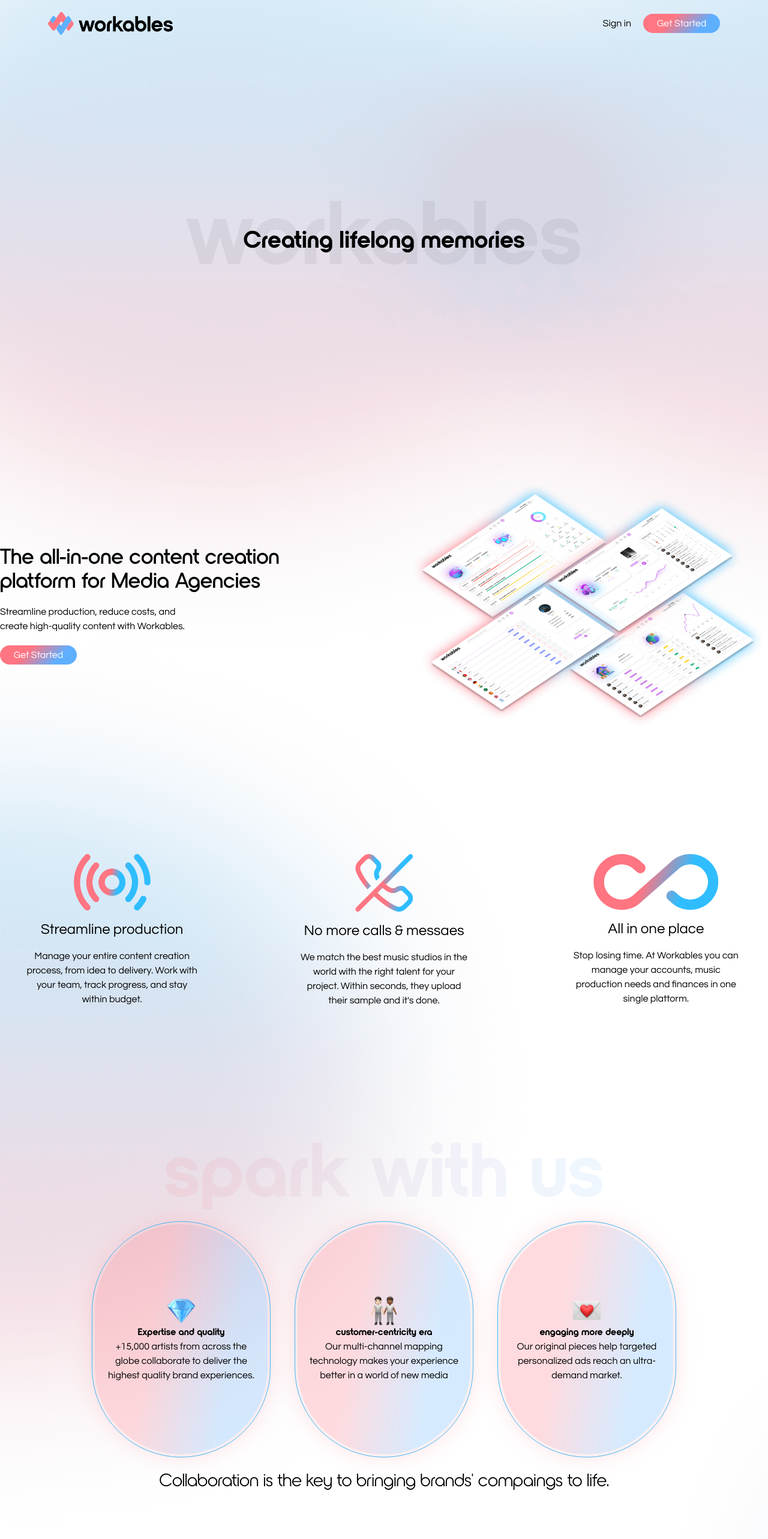
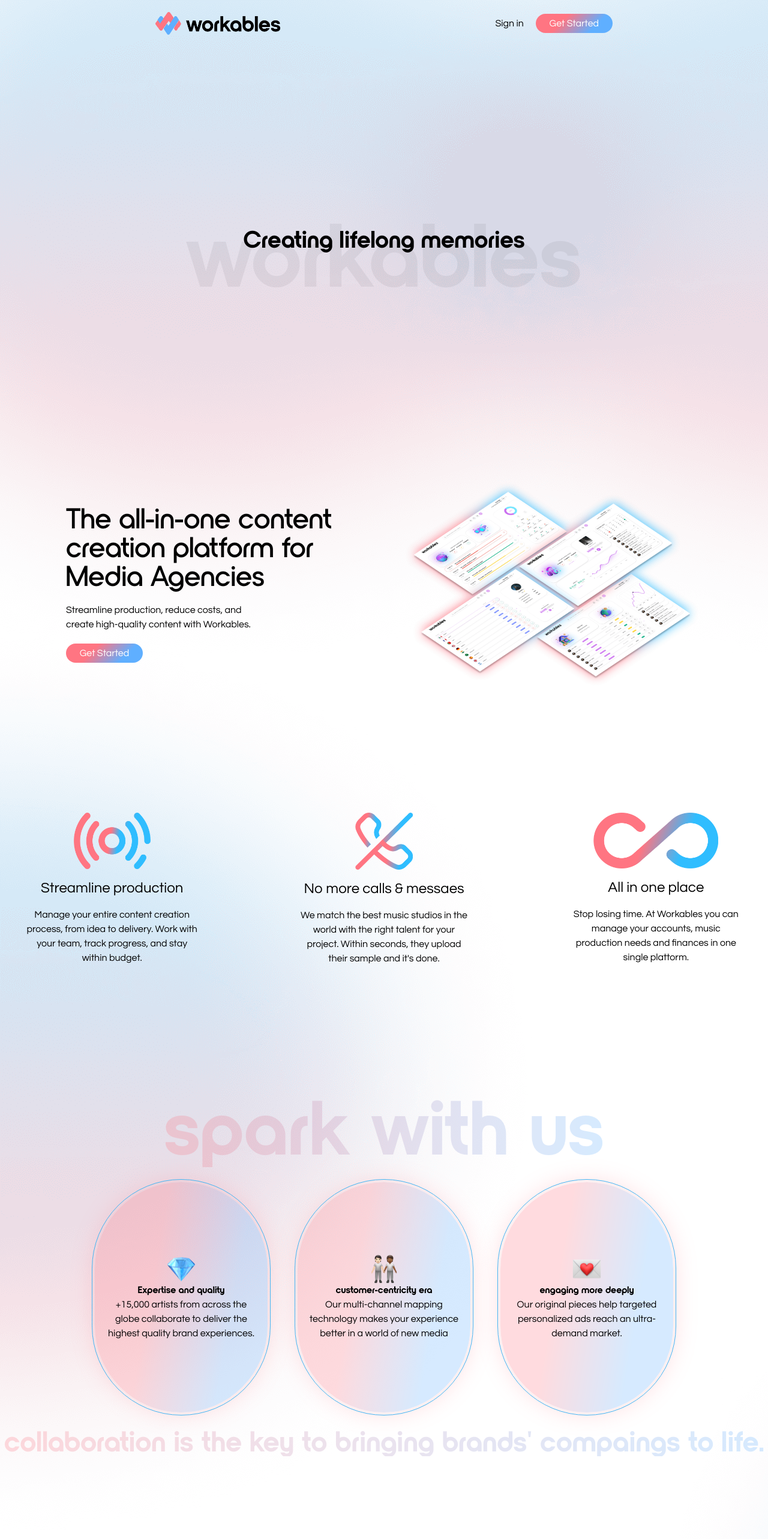
Before and after one commit to adrimachado0/workables-landing-page, a Next.js app: page / in a window 1280 px wide. Shown: the top 2566 px of the page at 60% size. Built offline with nearby package versions, Linux system fonts and the light colour scheme.

Commit message:
Cambios que me pidio mati

```diff
--- a/components/footer/Footer.jsx
+++ b/components/footer/Footer.jsx
@@ -39,15 +39,11 @@
                 </div>
             </div>
         </div>
-        <div className='mt-5 md:mt-0 flex flex-col md:flex-row gap-3 md:gap-5 lg:gap-10'>
-            <div className='flex justify-center gap-3 md:justify-normal md:gap-5 lg:gap-10'>
-                <p className='font-bold text-workables-blue-0'>Workables</p>
-                <p className='font-bold'>Privacy policy</p>
-            </div>
-            <div className='flex gap-3 justify-center md:justify-normal md:gap-5 lg:gap-10'>
-                <p className='font-bold'>Terms of service</p>
-                <p className='font-bold'>Join research studies</p>
-            </div>
+        <div className='mt-5 md:mt-0 flex flex-row gap-4 lg:justify-between justify-center w-3/5 flex-wrap'>
+            <p className='font-bold text-workables-blue-0'>Workables</p>
+            <p className='font-bold'>Privacy policy</p>
+            <p className='font-bold'>Terms of service</p>
+            <p className='font-bold'>Join research studies</p>
             <p className='text-center md:text-justify font-bold'>Feedback</p>
         </div>
     </footer>
--- a/components/header/Header.jsx
+++ b/components/header/Header.jsx
@@ -26,7 +26,7 @@
 
   return (
     <header className='absolute w-full flex gap-2 md:gap-5 justify-between items-center my-5'>
-      <div className='flex justify-between w-full md:mx-20 items-center'>
+      <div className='flex justify-around w-full md:mx-20 items-center'>
         <Link className='z-10' href='https://bubble.io/domain_not_supported?domain=app.workables.io'><Image className='w-52' src={Logo} alt="Logo Workables" /></Link>
         <div className='gap-2 md:gap-5 items-center hidden md:flex'>
             <p className='cursor-pointer'>Sign in</p>
--- a/components/home/HomeMusic/homemusic.jsx
+++ b/components/home/HomeMusic/homemusic.jsx
@@ -8,8 +8,8 @@
   return (
     <div className='grid grid-cols-[355px] sm:grid-cols-[400px] md:grid-cols-[500px] lg:grid-cols-[500px_480px] items-center justify-around gap-10 lg:gap-0'>
         <div className='flex flex-col items-center lg:items-start gap-2'>
-            <h3 className='text-center lg:text-start nordique-bold lowercase px-0.5 music-title-gradient text-6xl'>These are some songs we made</h3>
-            <p className='text-center'>Here is some of the work weve done with huge brands and artists.</p>
+            <h3 className='text-center lg:text-start nordique-bold lowercase px-0.5 music-title-gradient text-6xl md:h-32'>These are some songs we made</h3>
+            <p className='text-center w-64 lg:w-fit'>Here is some of the work weve done with huge brands and artists.</p>
             <div>
               <GetStarted info='sing up' />
             </div>
--- a/components/home/HomeSpark/homespark.jsx
+++ b/components/home/HomeSpark/homespark.jsx
@@ -4,11 +4,11 @@
 const HomeSpark = () => {
   return (
     <div className='flex flex-col items-center gap-5'>
-        <h2 className='home-spark-title lowercase text-6xl md:text-9xl opacity-10 nordique-bold text-center'>Spark with us</h2>
+        <h2 className='home-spark-title lowercase text-7xl md:text-9xl opacity-25 nordique-bold text-center'>Spark with us</h2>
         <div>
             <HomeSparkMain />
         </div>
-        <p className='text-2xl md:text-3xl nordique-regular text-center'>Collaboration is the key to bringing brands{"'"} compaings to life.</p>
+        <p className='home-spark-title lowercase text-3xl md:text-5xl opacity-25 nordique-bold text-center'>Collaboration is the key to bringing brands{"'"} compaings to life.</p>
     </div>
   )
 }
--- a/components/home/HomeSpark/homesparkmaincomponent.jsx
+++ b/components/home/HomeSpark/homesparkmaincomponent.jsx
@@ -6,7 +6,7 @@
   return (
     <div className='relative'>
         <div className=' p-1 border-workables-blue-0 border-solid border rounded-full'>
-            <div className=' w-72 h-96 rounded-full px-5 gradiente-opacity'>
+            <div className=' w-56 h-80 md:w-72 md:h-96 rounded-full px-5 gradiente-opacity'>
             </div>
         </div>
         <div className='absolute bottom-1/2 translate-y-1/2 flex flex-col items-center px-5'>
--- a/components/home/homemain.jsx
+++ b/components/home/homemain.jsx
@@ -6,16 +6,16 @@
 
 const HomeMain = () => {
   return (
-    <div className='flex flex-col md:flex-row items-center gap-10 mb-52'>
-        <div className='flex flex-col items-center md:items-start gap-5'>
-            <h3 className='w-4/5 text-center md:text-start text-4xl nordique-semibold'>The all-in-one content creation platform for Media Agencies</h3>
+    <div className='flex flex-col md:flex-row justify-evenly items-center gap-10 md:gap-0 mb-52'>
+        <div className='w-fit flex flex-col items-center md:items-start gap-5'>
+            <h3 className='w-4/5 md:w-[450px] text-center md:text-start text-5xl nordique-semibold'>The all-in-one content creation platform for Media Agencies</h3>
             <p className='text-center md:text-start w-80'>Streamline production, reduce costs, and create high-quality content with Workables.</p>
             <div className='mx-auto md:mx-0'>
               <GetStarted info="Get started" />
             </div>
         </div>
-        <Image width={400} className='lg:hidden' src={imageMain} alt="Imagen main workables" priority={true} />
-        <Image width={600} className='hidden lg:block' src={imageMain} alt="Imagen main workables" priority={true} />
+        <Image width={300} className='lg:hidden' src={imageMain} alt="Imagen main workables" priority={true} />
+        <Image width={500} className='hidden lg:block' src={imageMain} alt="Imagen main workables" priority={true} />
     </div>
   )
 }
--- a/components/home/hometitle.jsx
+++ b/components/home/hometitle.jsx
@@ -3,7 +3,7 @@
 const HomeTitle = () => {
   return (
     <div className='flex flex-col items-center relative h-screen justify-center'>
-        <h1 className='lowercase nordique-bold opacity-5 absolute top-1/2 -translate-y-[40px] lg:-translate-y-[85px] text-7xl lg:text-titleWork'>Workables</h1>
+        <h1 className='lowercase nordique-bold opacity-5 absolute top-1/2 -translate-y-[65px] lg:-translate-y-[85px] text-[80px] lg:text-titleWork'>Workables</h1>
         <h3 className='nordique-bold text-2xl lg:text-titleCreating'>Creating lifelong memories</h3>
     </div>
   )
```
